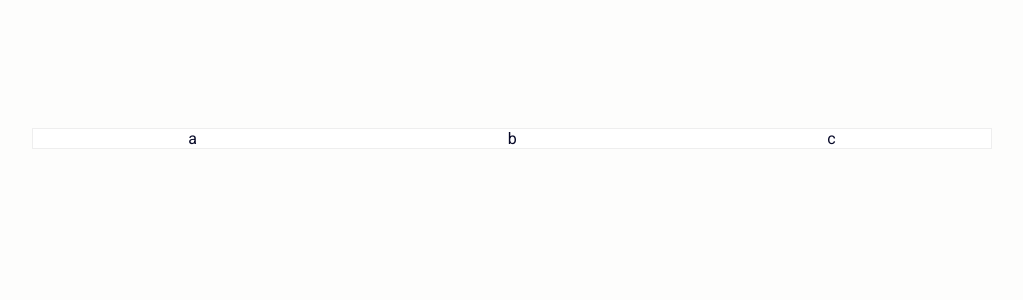
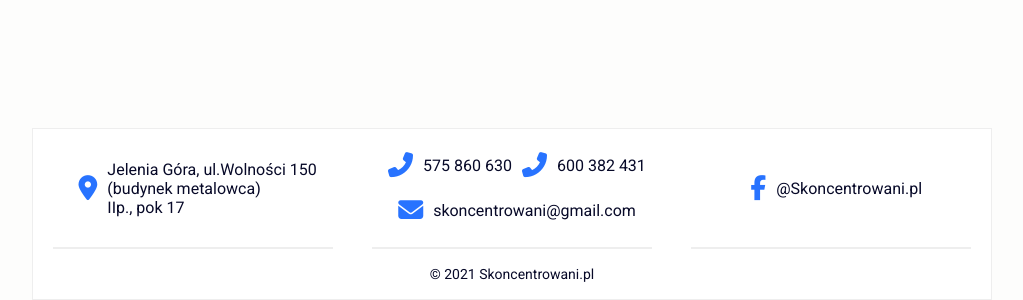
Before and after one commit to pitm779/skoncentrowani.pl, a plain HTML site: page index.html in a window 1280 px wide. Shown: the part 1372-1672 px from the top of the page, without its empty margins (128-1151 px from the left). Before the commit the page ends 1521 px from the top, so only its background shows below. Drawn offline with Linux system fonts and the light colour scheme.

Commit message:
Add files via upload

```diff
--- a/index.html
+++ b/index.html
@@ -6,13 +6,14 @@
     <meta name="viewport" content="width=device-width, initial-scale=1.0">
     <meta name="theme-color" content="#2873ff">
     <meta name="author" content="Piotr Marciniak">
-    <meta name="description" content="">
+    <meta name="description" content="Pracowania terapii i rozwoju. Skuteczna w leczeniu chorób i dysfunkcji u dzieci, młodzieży i dorosłych.">
     <meta name="keywords" content="Biofeedback, jelenia góra, jelenia, terapia, Skoncentrowani, emocje, nauka, rozwój, kariera">
-    <title>Document</title>
+    <title>Pracowania Terapii i Rozwoju</title>
     <link rel="stylesheet" href="style/style.css">
     <link rel="preconnect" href="https://fonts.googleapis.com">
     <link rel="preconnect" href="https://fonts.gstatic.com" crossorigin>
     <link href="https://fonts.googleapis.com/css2?family=Roboto:wght@400;700&display=swap" rel="stylesheet">
+    <script src="https://kit.fontawesome.com/b3867500a4.js" crossorigin="anonymous"></script>
     <!-- ikonka, theme, meta tagi, -->
 </head>
 <body>
@@ -26,7 +27,7 @@
                 <!-- <li><a href="#">Głowna</a></li> -->
                 <li><a href="#">Informacje</a></li>
                 <li><a href="#">O nas</a></li>
-                <li><a href="#">Kontakt</a></li>
+                <li><a href="#contact">Kontakt</a></li>
             </ul>
         </div>
     </nav>
@@ -42,13 +43,34 @@
             <p>Lorem ipsum dolor sit amet consectetur adipisicing elit. Rerum nam ex dignissimos. Possimus inventore at quod nostrum, illum quae sed? Corporis doloribus architecto eligendi, tempora commodi blanditiis atque voluptate nihil a ipsam unde aut ea voluptatem magnam inventore ex impedit debitis autem quos temporibus placeat eius dolor officia vel. Aspernatur voluptatem labore, aperiam dolor tenetur voluptate cupiditate. Repellendus autem deleniti numquam ut voluptas quasi est dicta quis esse sunt fugiat aut optio veritatis temporibus in molestias cupiditate tempora ex accusantium saepe pariatur, iure explicabo! Ratione quod mollitia maxime delectus deserunt beatae adipisci animi eos quos. Excepturi molestias nam eius tempore?</p>
         </section>
     </main>
-    <footer class="footer">
+    <footer class="footer" id="contact">
         <div class="contact container">
-            <div>a</div>
-            <div>b</div>
-            <div>c</div>
+            <div class="adres-box">
+                <i class="fas fa-map-marker-alt"></i>
+                <p>
+                    Jelenia Góra, ul.Wolności 150 <br>
+                    (budynek metalowca) <br>
+                    IIp., pok 17
+                </p>
+            </div>
+            <div class="contact-box">
+                <div>
+                    <i class="fas fa-phone-alt"></i>
+                    <p>575 860 630</p>
+                    <i class="fas fa-phone-alt"></i>
+                    <p>600 382 431</p>
+                </div>
+                <div>
+                    <i class="fas fa-envelope"></i>
+                    <p>skoncentrowani@gmail.com</p>
+                </div>
+            </div>
+            <div class="social-box">
+                <i class="fab fa-facebook-f"></i>
+                <p>@Skoncentrowani.pl</p>
+            </div>
+            <div class="foot"><p>© 2021 Skoncentrowani.pl</p></div>
         </div>
-        </footer>
     </footer>
 <script src="script/main.js"></script>
 </body>
--- a/style/style.css
+++ b/style/style.css
@@ -2,6 +2,10 @@
     padding: 0;
     margin: 0;
     box-sizing: border-box;
+}
+
+html {
+    scroll-behavior: smooth;
 }
 
 body {
@@ -169,12 +173,59 @@ h2 {
 }
 
 /* footer */
-
 .contact {
     display: flex;
     flex-direction: column;
     align-items: center;
 }
+
+.adres-box {
+    display: flex;
+    align-items: center;
+    justify-content: center;
+    flex-direction: row;
+}
+
+.contact-box {
+    display: flex;
+    align-items: center;
+    justify-content: center;
+    flex-direction: column;
+}
+
+.contact-box div {
+    display: flex;
+    align-items: center;
+    flex-direction: row;
+}
+
+.social-box {
+    display: flex;
+    align-items: center;
+    justify-content: center;
+    flex-direction: row;
+}
+
+.contact-box, .adres-box, .social-box {
+    padding: 10px 0;
+    border-bottom: #eeeeee solid 2px;
+}
+
+.contact-box i, .adres-box i, .social-box i {
+    font-size: 25px;
+    color: #2873ff;
+    padding: 10px;
+}
+
+.foot {
+    display: flex;
+    justify-content: center;
+    align-items: center;
+    height: 50px;
+    width: 100%;
+    font-size: 14px;
+}
+
 
 /* media */
 @media screen and (orientation: portrait) and (max-width: 960px){
@@ -227,5 +278,11 @@ h2 {
     .contact {
         flex-direction: row;
         justify-content: space-around;
+        flex-wrap: wrap;
+    }
+
+    .contact-box, .adres-box, .social-box {
+        height: 120px;
+        width: 280px;
     }
 }
```
